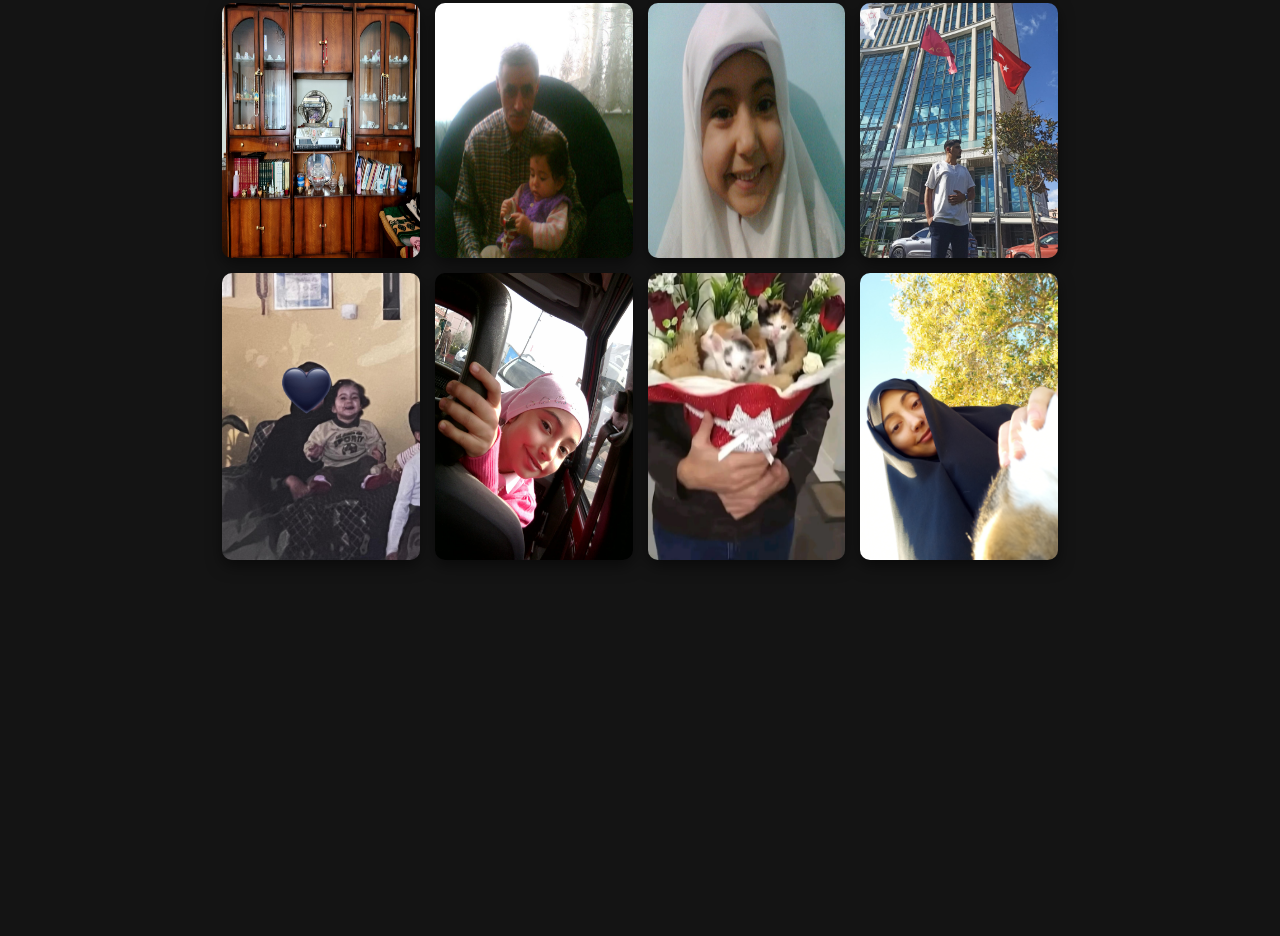
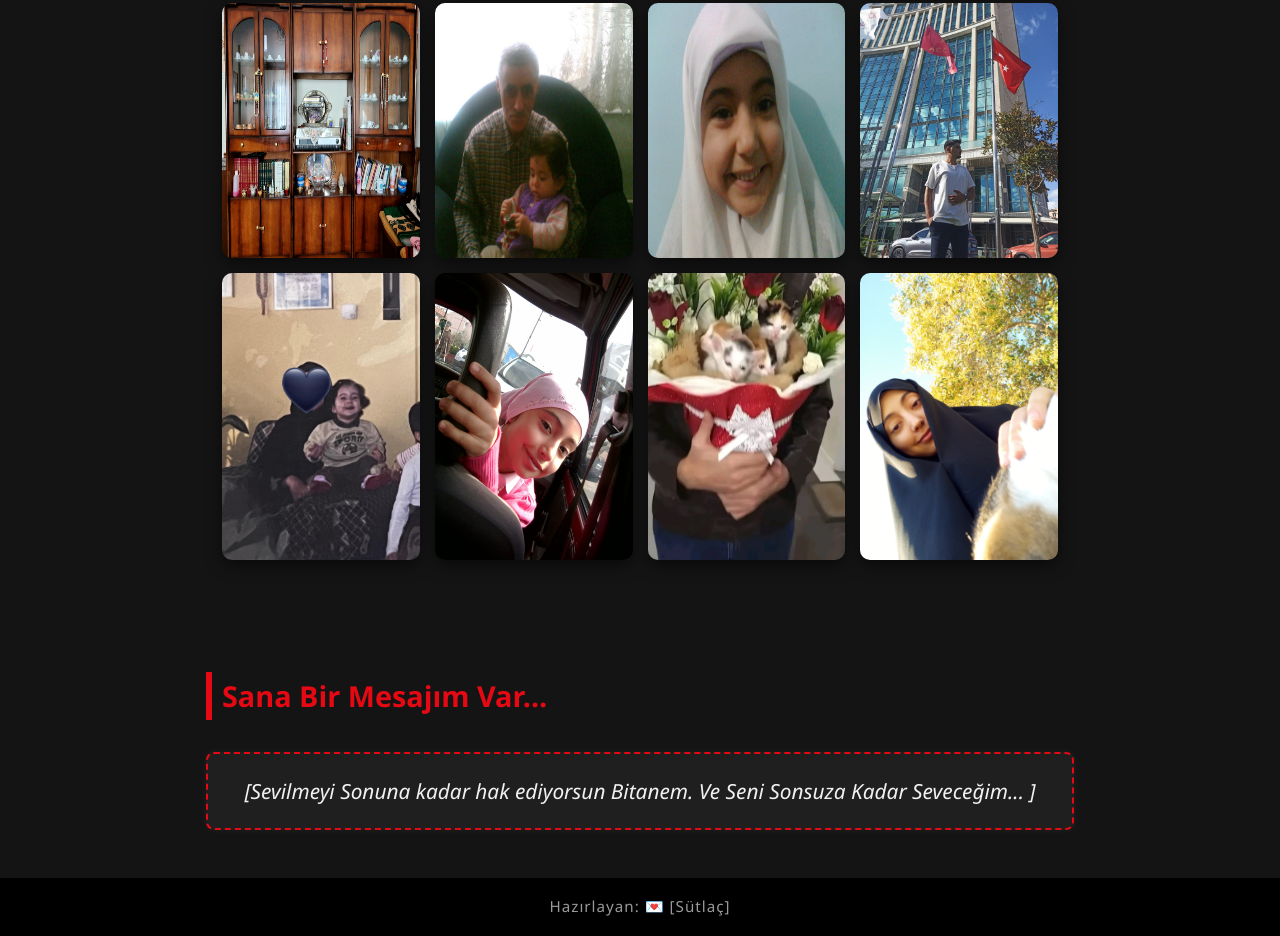
Before and after one commit to Nuckac44/prensese-siteeess, a plain HTML site: page index.html in a window 1280 px wide. Shown: the part 1207-2143 px from the top of the page. Before the commit the page ends 1863 px from the top, so only its background shows below. Drawn offline with Linux system fonts and the light colour scheme.

Commit message:
Update index.html

```diff
--- a/index.html
+++ b/index.html
@@ -98,6 +98,13 @@
 
   setInterval(createHeart, 250); // 250ms'de bir kalp oluştur
 </script>
+<section class="letter">
+    <h2>Sana Bir Mesajım Var...</h2>
+    <p>[Sevilmeyi Sonuna kadar hak ediyorsun Bitanem. Ve Seni Sonsuza Kadar Seveceğim... ]</p>
+  </section>
 
+  <footer>
+    <p>Hazırlayan: 💌 [Sütlaç]</p>
+  </footer>
 </body>
 </html>
```
